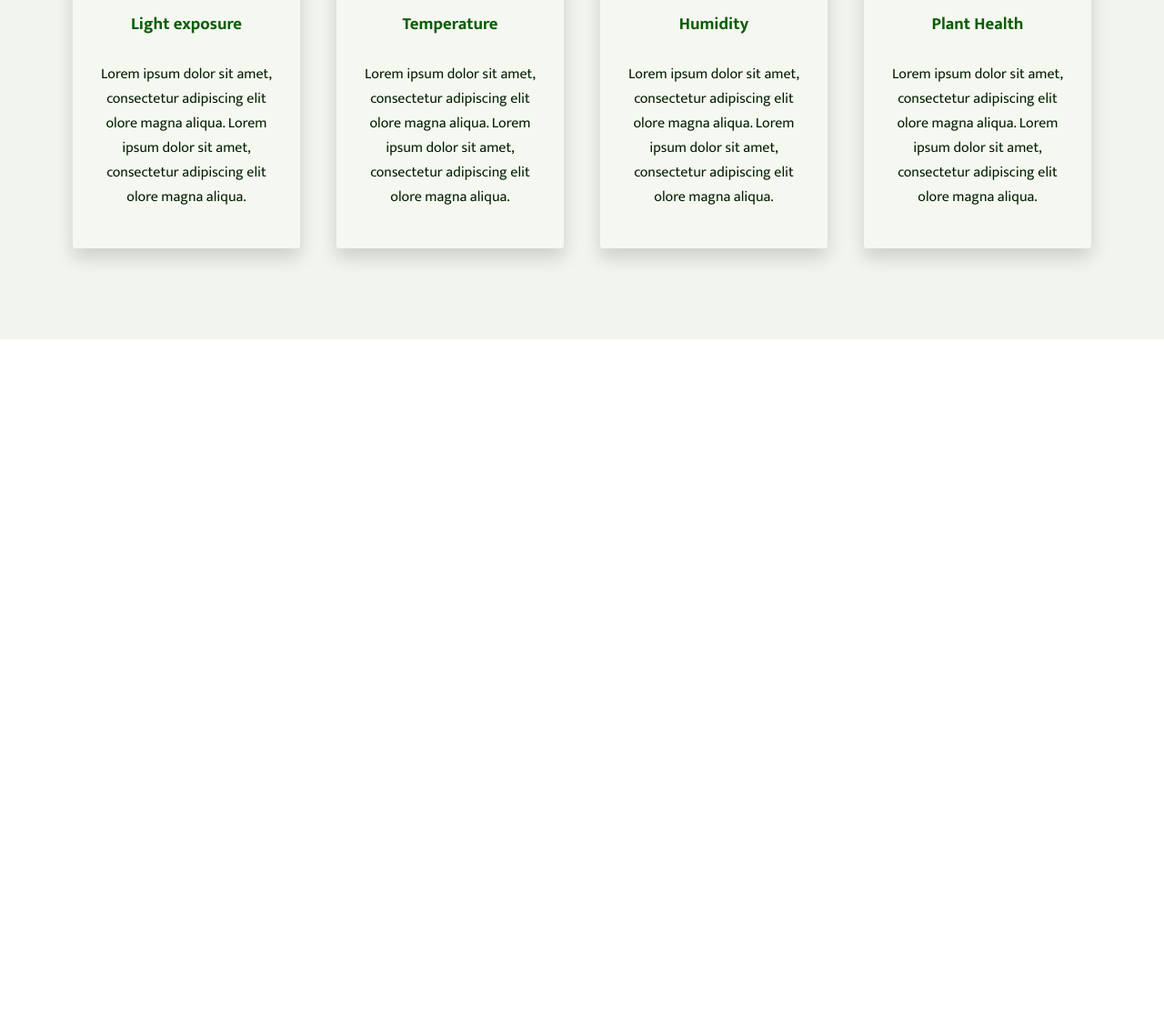
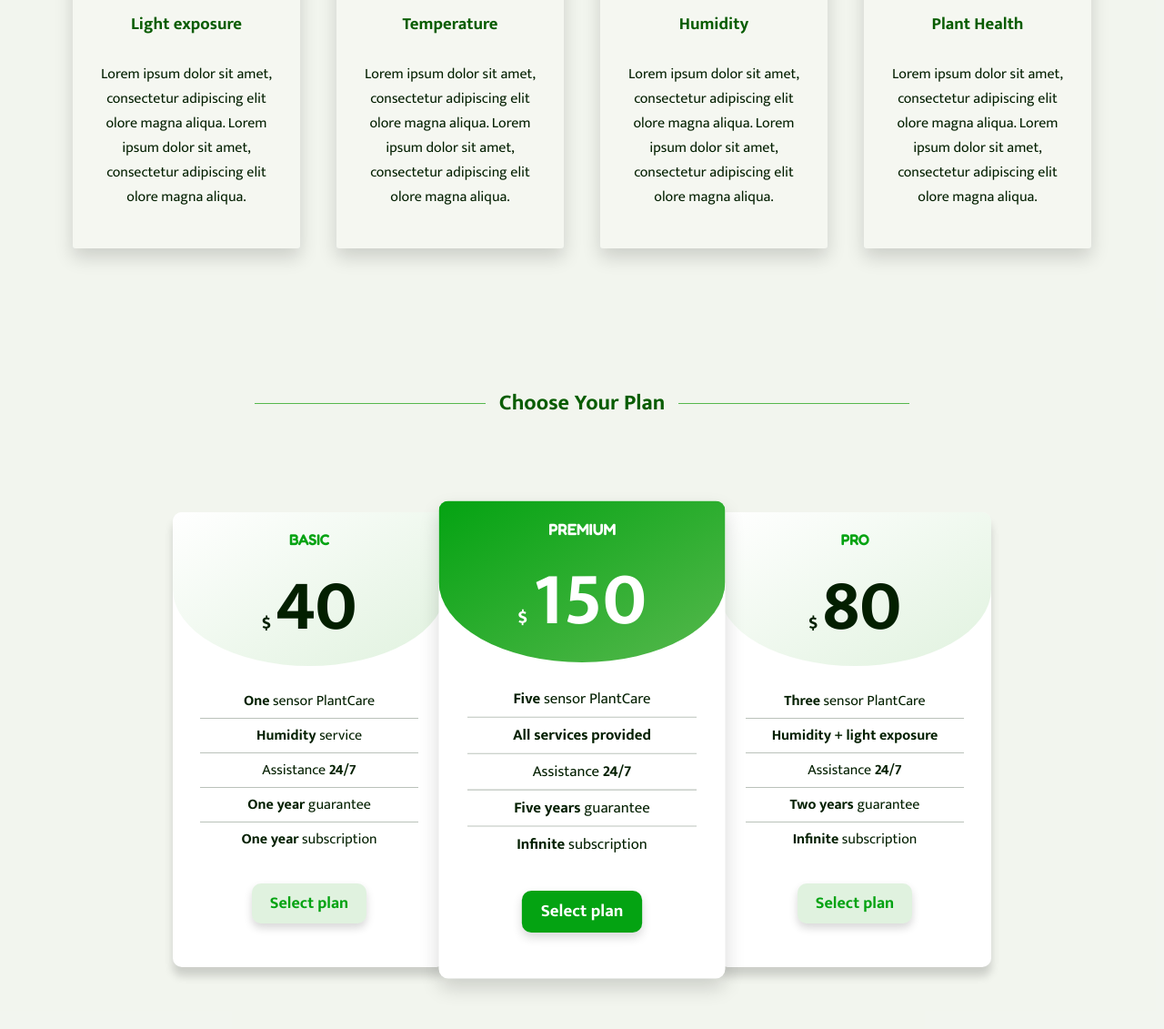
Before and after one commit to jkiot/plantcare-webapp, a website: page index.html in a window 1280 px wide. Shown: the part 922-2053 px from the top of the page at 91% size. Before the commit the page ends 1295 px from the top, so only its background shows below. Drawn offline with nearby package versions, Linux system fonts and the light colour scheme; files that its build step writes are made by us from their sources; no server answers.

Commit message:
Create Plan Section

```diff
--- a/index.html
+++ b/index.html
@@ -124,6 +124,72 @@
           </div>
         </div>
       </section>
+
+      <section class="price">
+        <div class="price-heading">
+          <h2 class="heading-tertiary">Choose Your Plan</h2>
+        </div>
+
+        <div class="price-box">
+          <div class="price-table">
+            <div class="price-table__basic_pro">
+              <p class="price-table__heading">Basic</p>
+              <p class="price-table__value"><span>$</span>40</p>
+            </div>
+
+            <ul class="price-table__offers">
+              <li><strong>One</strong> sensor PlantCare</li>
+              <li><strong>Humidity </strong> service</li>
+              <li>Assistance <strong>24/7</strong></li>
+              <li><strong>One year</strong> guarantee</li>
+              <li><strong>One year</strong> subscription</li>
+            </ul>
+
+            <button class="btn btn__green btn__green--light">
+              Select plan
+            </button>
+          </div>
+
+          <div class="price-table price-table__premium-box">
+            <div class="price-table__premium">
+              <p class="price-table__heading">Premium</p>
+              <p class="price-table__value color-white"><span>$</span>150</p>
+            </div>
+
+            <ul class="price-table__offers">
+              <li><strong>Five</strong> sensor PlantCare</li>
+              <li>
+                <strong>All services provided</strong>
+              </li>
+
+              <li>Assistance <strong>24/7</strong></li>
+              <li><strong>Five years</strong> guarantee</li>
+              <li><strong>Infinite</strong> subscription</li>
+            </ul>
+
+            <button class="btn btn__green btn__green--dark">Select plan</button>
+          </div>
+
+          <div class="price-table">
+            <div class="price-table__basic_pro">
+              <p class="price-table__heading">Pro</p>
+              <p class="price-table__value"><span>$</span>80</p>
+            </div>
+
+            <ul class="price-table__offers">
+              <li><strong>Three</strong> sensor PlantCare</li>
+              <li><strong>Humidity + light exposure </strong></li>
+              <li>Assistance <strong>24/7</strong></li>
+              <li><strong>Two years</strong> guarantee</li>
+              <li><strong>Infinite</strong> subscription</li>
+            </ul>
+
+            <button class="btn btn__green btn__green--light">
+              Select plan
+            </button>
+          </div>
+        </div>
+      </section>
     </main>
   </body>
 </html>
--- a/sass/abstracts/_variables.scss
+++ b/sass/abstracts/_variables.scss
@@ -6,6 +6,10 @@ $color-primary-dark-1: #0b7a00;
 $color-primary-dark-2: #085c00;
 
 $color-primary-light-1: #56b84d;
+$color-primary-light-2: #04a312;
+$color-primary-light-1-trans1: #56b84d2e;
+$color-primary-light-2-trans1: #04a3114d;
+$color-primary-light-2-trans2: #04a3128c;
 
 $color-secondary: #ff8a00;
 
--- a/sass/base/_utilities.scss
+++ b/sass/base/_utilities.scss
@@ -6,3 +6,7 @@
 .marginbottom-sm {
   margin-bottom: 1rem;
 }
+
+.color-white {
+  color: #fff !important;
+}
--- a/sass/components/_button.scss
+++ b/sass/components/_button.scss
@@ -19,11 +19,6 @@
     color: #fff;
   }
 
-  &-link {
-    text-decoration: none;
-    color: #fff;
-  }
-
   &__orange {
     color: #fff;
     background-color: $color-secondary;
@@ -36,4 +31,34 @@
       outline: 3px solid $color-secondary-light-1;
     }
   }
+
+  &__green {
+    font-weight: 700;
+    font-size: 1.8rem;
+    box-shadow: 0 0.5rem 1rem rgba(0, 0, 0, 0.158);
+
+    &--light {
+      color: $color-primary-light-2;
+      background-color: $color-primary-light-1-trans1;
+
+      &:hover,
+      &:active {
+        background-color: $color-primary-light-2-trans2;
+        color: $color-green-dark;
+        outline: 3px solid $color-primary-light-2-trans1;
+      }
+    }
+
+    &--dark {
+      color: #fff;
+      background-color: $color-primary-light-2;
+
+      &:hover,
+      &:active {
+        background-color: $color-primary-dark-1;
+        color: #fff;
+        outline: 3px solid $color-primary-light-2-trans1;
+      }
+    }
+  }
 }
--- /dev/null
+++ b/sass/homepage/_hero.scss
@@ -0,0 +1,34 @@
+.hero {
+  height: 60vh;
+  background-image: linear-gradient(
+      to right bottom,
+      rgba($color-primary-light-1, 0.3),
+      rgba($color-secondary-light-1, 0.2)
+    ),
+    url(../../img/hero_homepage.jpg);
+  background-size: cover;
+
+  &__content {
+    grid-column: 9/16;
+    display: flex;
+    flex-direction: column;
+
+    gap: 2rem;
+    justify-content: center;
+
+    & span {
+      color: $color-secondary;
+    }
+  }
+
+  &__description {
+    font-size: 2.6rem;
+    color: $color-green-dark;
+    line-height: 1.2;
+  }
+
+  &__btn {
+    align-self: flex-start;
+    margin-top: 1rem;
+  }
+}
--- /dev/null
+++ b/sass/homepage/_pricetable.scss
@@ -0,0 +1,118 @@
+.price {
+  background-color: $color-background-light;
+  padding: 5rem 4rem;
+
+  &-heading {
+    width: 60%;
+    margin: 0 auto;
+    display: grid;
+    grid-template-columns: 1fr max-content 1fr;
+    gap: 1.5rem;
+    align-items: center;
+    justify-content: center;
+
+    &::before,
+    &::after {
+      content: "";
+      display: block;
+      height: 1px;
+      background-color: $color-primary-light-1;
+    }
+  }
+
+  &-box {
+    display: grid;
+    grid-template-columns: repeat(auto-fit, minmax(20rem, 30rem));
+    justify-content: center;
+    margin: 10rem 0;
+  }
+
+  &-table {
+    background-color: #fff;
+    display: flex;
+    flex-direction: column;
+    align-items: center;
+    height: 50rem;
+    border-radius: 10px;
+    overflow: hidden;
+    transition: all 0.2s;
+    box-shadow: 0 1rem 1rem rgba(0, 0, 0, 0.158);
+
+    &:hover {
+      transform: translateY(-0.5rem);
+    }
+
+    &__basic_pro,
+    &__premium {
+      width: 100%;
+      border-bottom-left-radius: 50%;
+      border-bottom-right-radius: 50%;
+      padding-top: 2rem;
+      display: flex;
+      flex-direction: column;
+      align-items: center;
+    }
+
+    &__basic_pro {
+      background-image: linear-gradient(
+        to right bottom,
+        #fff,
+        $color-primary-light-1-trans1
+      );
+      color: $color-primary-light-2;
+    }
+
+    &__premium {
+      background-image: linear-gradient(
+        to right bottom,
+        $color-primary-light-2,
+        $color-primary-light-1
+      );
+      color: #fff;
+    }
+
+    &__premium-box {
+      transform: scale(1.05);
+      box-shadow: 0 1rem 2rem rgba(0, 0, 0, 0.158);
+      z-index: 1;
+
+      &:hover {
+        transform: translateY(-0.5rem) scale(1.05);
+      }
+    }
+
+    &__heading {
+      font-family: "Fredoka", sans-serif;
+      font-weight: 600;
+      text-transform: uppercase;
+    }
+
+    &__value {
+      font-size: 7.8rem;
+      font-weight: 700;
+      color: $color-green-dark;
+
+      & span {
+        font-size: 2rem;
+        margin-right: 0.5rem;
+      }
+    }
+
+    &__offers {
+      list-style: none;
+      z-index: 100;
+      margin: 2rem 0 3rem 0;
+      width: 80%;
+      text-align: center;
+
+      & li {
+        padding: 0.5rem 0;
+      }
+
+      & li:not(:last-child) {
+        border-bottom: 1px solid rgba(3, 31, 0, 0.27);
+        width: 100%;
+      }
+    }
+  }
+}
--- a/sass/pages/_homepage.scss
+++ b/sass/homepage/_services.scss
@@ -1,38 +1,3 @@
-.hero {
-  height: 60vh;
-  background-image: linear-gradient(
-      to right bottom,
-      rgba($color-primary-light-1, 0.3),
-      rgba($color-secondary-light-1, 0.2)
-    ),
-    url(../../img/hero_homepage.jpg);
-  background-size: cover;
-
-  &__content {
-    grid-column: 9/16;
-    display: flex;
-    flex-direction: column;
-
-    gap: 2rem;
-    justify-content: center;
-
-    & span {
-      color: $color-secondary;
-    }
-  }
-
-  &__description {
-    font-size: 2.6rem;
-    color: $color-green-dark;
-    line-height: 1.2;
-  }
-
-  &__btn {
-    align-self: flex-start;
-    margin-top: 1rem;
-  }
-}
-
 .services {
   background-color: $color-background-light;
   padding: 10rem 4rem;
--- a/sass/main.scss
+++ b/sass/main.scss
@@ -7,6 +7,8 @@
 @import "components/button";
 @import "components/logo";
 
+@import "homepage/hero";
+@import "homepage/pricetable";
+@import "homepage/services";
+
 @import "layout/header";
-
-@import "pages/homepage";
```
